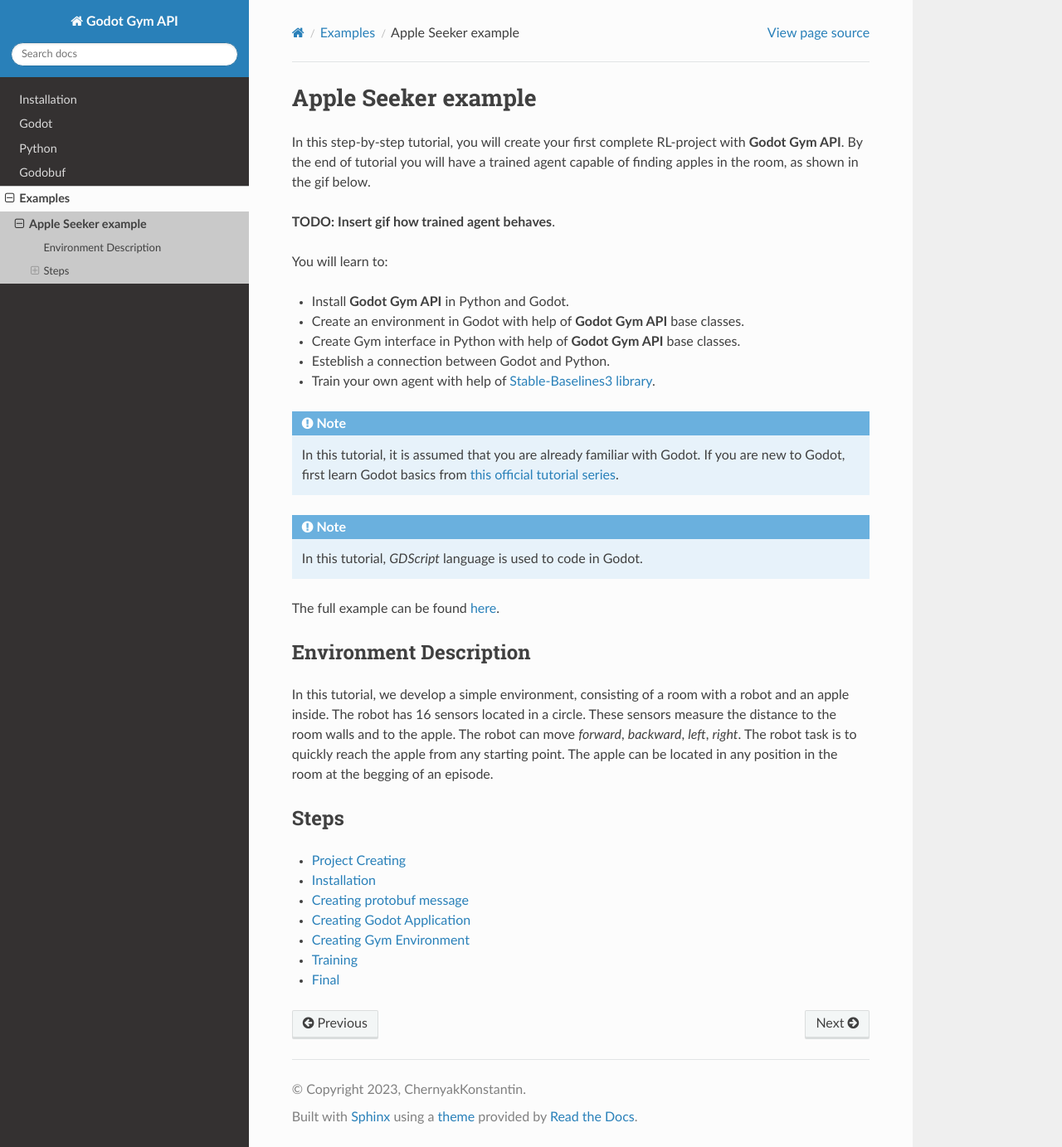
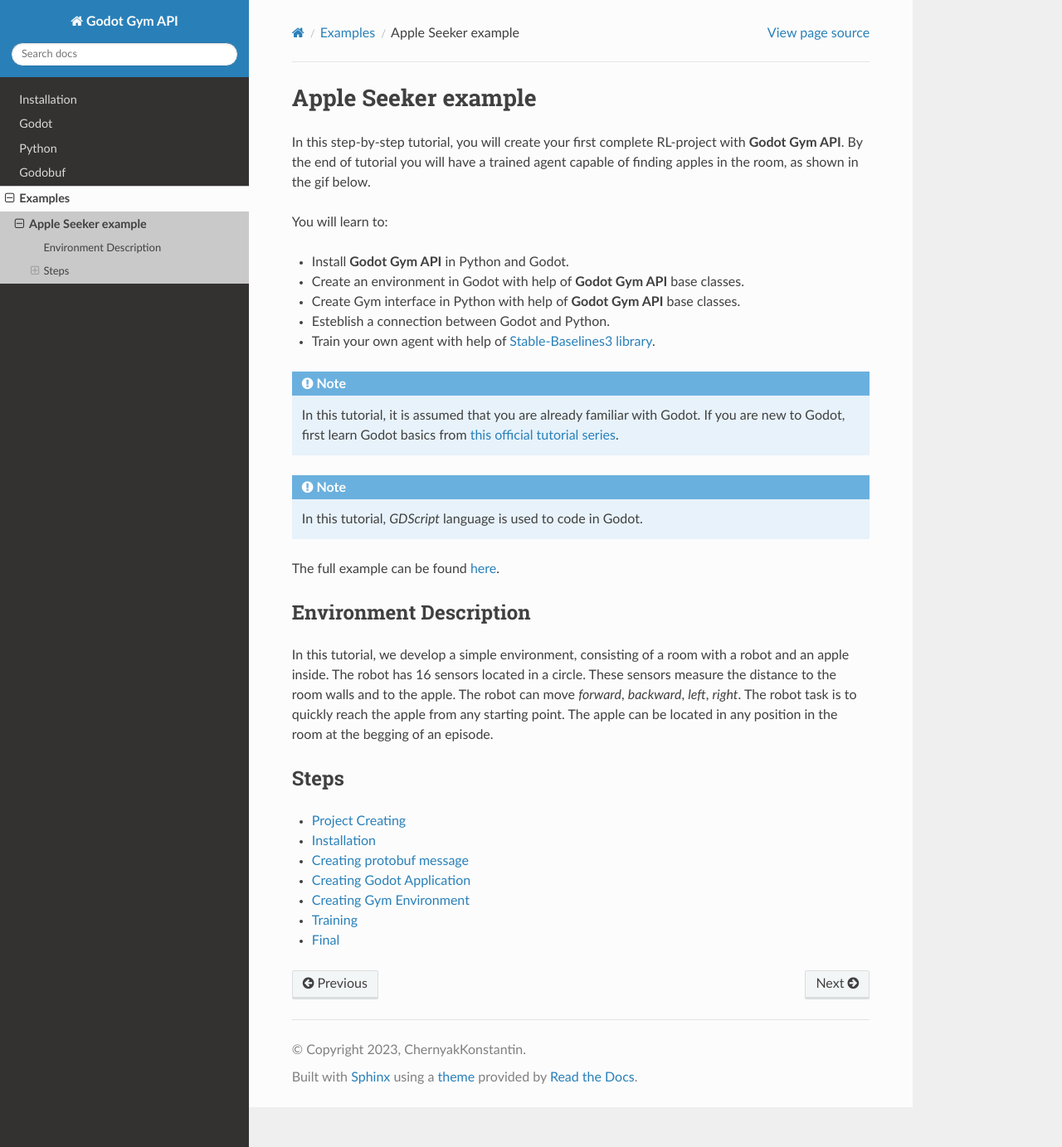
Before and after one commit to ChernyakKonstantin/godot_gym_api, a Sphinx documentation site: the page built from docs/source/examples/apple_seeker/index.rst, in a window 1280 px wide and 1383 px high. Shown: the whole window at 83% size. Built offline with Sphinx 7.4.7 and the Read the Docs theme 2.0.0, drawn with Linux system fonts in a browser that asks for light colours.

Commit message:
Remove todo from docs

```diff
--- a/docs/source/examples/apple_seeker/index.rst
+++ b/docs/source/examples/apple_seeker/index.rst
@@ -4,8 +4,6 @@
 In this step-by-step tutorial, you will create your first complete RL-project with **Godot Gym API**.
 By the end of tutorial you will have a trained agent capable of finding apples in the room,
 as shown in the gif below.
-
-**TODO: Insert gif how trained agent behaves**.
 
 You will learn to:
 
```
